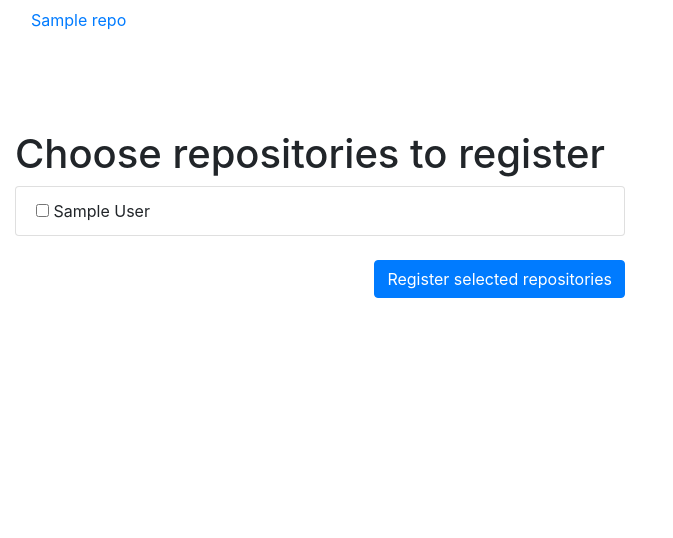
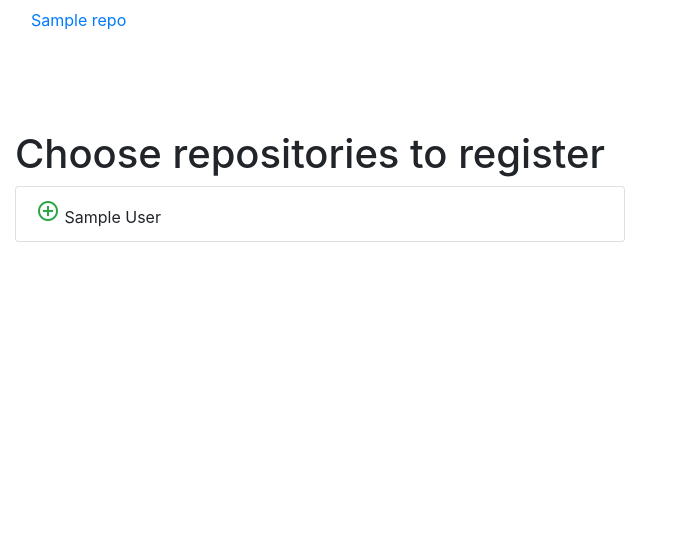
Before and after one commit to m-vdb/github-buildservice-boilerplate, a Django app: template buildservice/templates/register_repositories.html in a window 1280 px wide. Shown: the part 56-594 px from the top of the page, without its empty margins (0-673 px from the left). Run offline with Django 3.2, Linux system fonts and the light colour scheme; the template is opened without the code that fills it: most values are stand-ins (such as "Sample title", 1, 10 or a date in 2020); parts of the project's set-up code (start-up, migrations or seed data) failed here and were passed over; some libraries are stand-ins or nearby versions.

Commit message:
change repo registration form

```diff
--- a/buildservice/templates/register_repositories.html
+++ b/buildservice/templates/register_repositories.html
@@ -4,24 +4,26 @@
 <div class="row">
   <div class="col-sm-8">
     <h1>Choose repositories to register</h1>
-    <form class="form" method="post" action="{% url 'webhooks_create' %}">
-      {% csrf_token %}
     {% for section, repos in repositories %}
     <ul class="list-group">
       {% for repo in repos %}
       <li class="list-group-item">
-          <input type="checkbox" name="repo_{{ repo.full_name }}"
-                 {% if repo.full_name in active_hooks %}checked="checked"{% endif %}>
+        <span class="pull-xs-right">
+        {% if repo.full_name in active_hooks %}
+        <a href="{% url 'webhooks_remove' repo.full_name %}">
+          <i class="material-icons text-danger">remove_circle_outline</i>
+        </a>
+        {% else %}
+        <a href="{% url 'webhooks_add' repo.full_name %}?default_branch={{ repo.default_branch }}">
+          <i class="material-icons text-success">add_circle_outline</i>
+        </a>
+        {% endif %}
+        </span>
         {{ repo.full_name }}
-          <input type="hidden" name="default_branch_{{ repo.full_name }}" value="{{ repo.default_branch }}"/>
       </li>
       {% endfor %}
     </ul><br/>
     {% endfor %}
-      <div class="text-sm-right">
-        <input type="submit" value="Register selected repositories" class="btn btn-primary" />
-      </div>
-    </form>
   </div>
 </div>
 {% endblock %}
```
Lines whose indentation alone changed are shown as unchanged.
